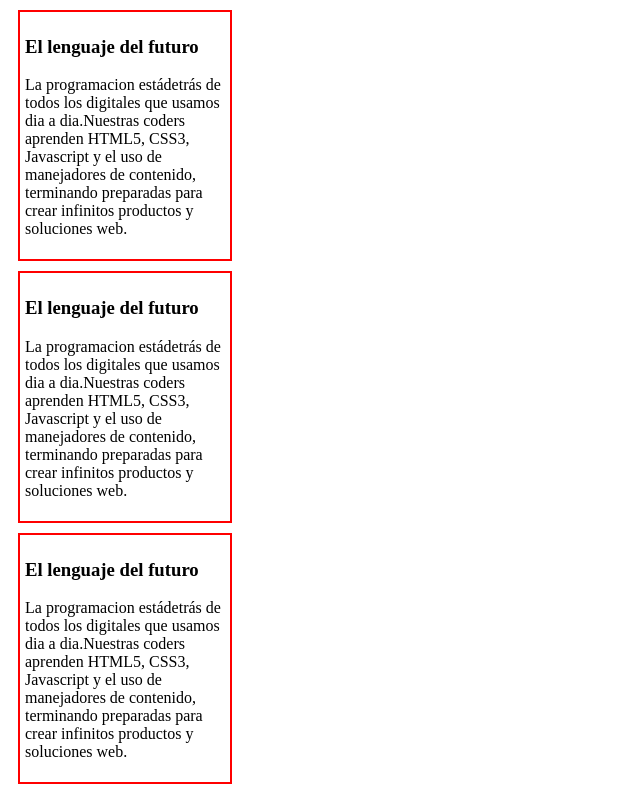
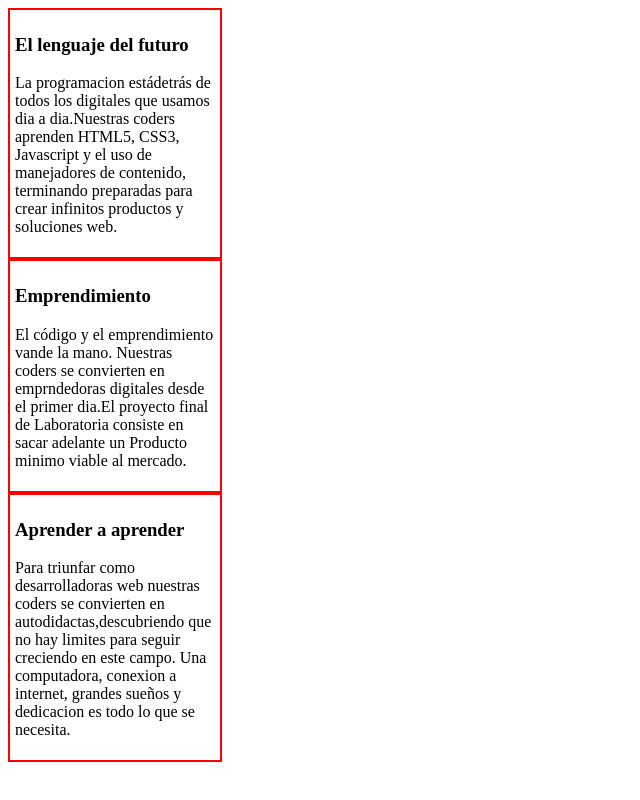
Before and after one commit to marianellaf/margin-padding, a plain HTML site: page Parte2/index.html in a window 1280 px wide. Shown: the whole page, without its empty margins (0-640 px from the left). Drawn offline with Linux system fonts and the light colour scheme.

Commit message:
trabajo listo

```diff
--- a/Parte2/css/main.css
+++ b/Parte2/css/main.css
@@ -4,4 +4,4 @@ div{
 	height: 250;
 	border: 2px solid red;
 	padding: 5px;
-	margin: 10px;
+}
--- a/Parte2/index.html
+++ b/Parte2/index.html
@@ -13,19 +13,16 @@
         	<h3>El lenguaje del futuro</h3>
         	<p>La programacion estádetrás de todos los digitales que usamos dia a dia.Nuestras coders aprenden HTML5, CSS3, Javascript y el uso de manejadores de contenido, terminando preparadas para crear infinitos productos y soluciones web.</p>
     </div>
+    <div>
 
+            <h3>Emprendimiento</h3>
+            <p>El código y el emprendimiento vande la mano. Nuestras coders se convierten en emprndedoras digitales desde el primer dia.El proyecto final de Laboratoria consiste en sacar adelante un Producto minimo viable al mercado.
+            </p>
+    </div>
+    <div>
 
-     <div>
-
-            <h3>El lenguaje del futuro</h3>
-            <p>La programacion estádetrás de todos los digitales que usamos dia a dia.Nuestras coders aprenden HTML5, CSS3, Javascript y el uso de manejadores de contenido, terminando preparadas para crear infinitos productos y soluciones web.</p>
-    </div>
-
-
-     <div>
-
-            <h3>El lenguaje del futuro</h3>
-            <p>La programacion estádetrás de todos los digitales que usamos dia a dia.Nuestras coders aprenden HTML5, CSS3, Javascript y el uso de manejadores de contenido, terminando preparadas para crear infinitos productos y soluciones web.</p>
+            <h3>Aprender a aprender</h3>
+            <p>Para triunfar como desarrolladoras web nuestras coders se convierten en autodidactas,descubriendo que no hay limites para seguir creciendo en este campo. Una computadora, conexion a internet, grandes sueños y dedicacion es todo lo que se necesita.</p>
     </div>
 
     </body>
```
Also changed, not shown: Parte1/index.html (+1 -0 lines).
